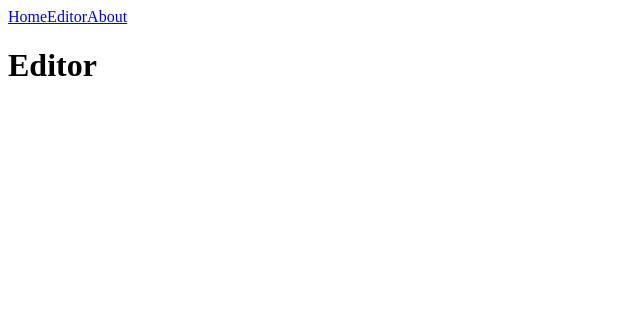
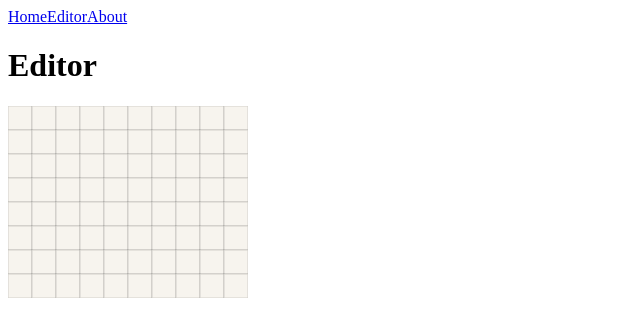
Before and after one commit to nathandallas/doodlechart, a Vue app: page /editor in a window 1280 px wide. Shown: the top 336 px of the page, without its empty margins (0-640 px from the left). Built offline with nearby package versions, Linux system fonts and the light colour scheme.

Commit message:
added chart and pointer events

```diff
--- /dev/null
+++ b/src/components/ChartCanvas.vue
@@ -0,0 +1,60 @@
+<script setup>
+import { ref } from 'vue'
+
+defineProps({
+  chart: { type: Object, required: true },
+})
+
+const CELL_SIZE = 24
+const isPainting = ref(false)
+const emit = defineEmits(['paint', 'stroke-start', 'stroke-end'])
+
+function getCellFromEvent(e) {
+  const rect = e.currentTarget.getBoundingClientRect()
+  const x = e.clientX - rect.left
+  const y = e.clientY - rect.top
+  const col = Math.floor(x / CELL_SIZE)
+  const row = Math.floor(y / CELL_SIZE)
+  return { row, col }
+}
+
+function handlePointerDown(e) {
+  isPainting.value = true
+  e.currentTarget.setPointerCapture(e.pointerId)
+  const cell = getCellFromEvent(e)
+  emit('paint', cell)
+}
+
+function handlePointerMove(e) {
+  if (!isPainting.value) return
+  const cell = getCellFromEvent(e)
+  emit('paint', cell)
+}
+
+function handlePointerUp() {
+  isPainting.value = false
+}
+</script>
+
+<template>
+  <svg
+    :width="chart.cols * CELL_SIZE"
+    :height="chart.rows * CELL_SIZE"
+    @pointerdown="handlePointerDown"
+    @pointermove="handlePointerMove"
+    @pointerup="handlePointerUp"
+  >
+    <template v-for="(row, r) in chart.cells" :key="r">
+      <rect
+        v-for="(colorIndex, c) in row"
+        :key="c"
+        :x="c * CELL_SIZE"
+        :y="r * CELL_SIZE"
+        :width="CELL_SIZE"
+        :height="CELL_SIZE"
+        :fill="chart.palette[colorIndex]"
+        stroke="rgba(0,0,0,0.15)"
+      />
+    </template>
+  </svg>
+</template>
--- a/src/engine/chart.js
+++ b/src/engine/chart.js
@@ -2,18 +2,18 @@ export function createChart(cols, rows) {
   return {
     cols,
     rows,
-    palette: ['#bc5953', '#c47fa0', '#7b75da', '#3984a3', '#7a9e5e'],
+    palette: ['#F7F4EE', '#bc5953', '#c47fa0', '#7b75da', '#3984a3', '#7a9e5e'],
     cells: Array.from({ length: rows }, () => Array.from({ length: cols }, () => 0)),
   }
 }
 
 export function setCell(chart, row, col, colorIndex) {
-    if (row < 0 || row >= chart.rows || col < 0 || col >= chart.cols) {
-        return false;
-    }
-    if (chart.cells[row][col] === colorIndex) {
-        return false;
-    }
-    chart.cells[row][col] = colorIndex;
-    return true;
+  if (row < 0 || row >= chart.rows || col < 0 || col >= chart.cols) {
+    return false
+  }
+  if (chart.cells[row][col] === colorIndex) {
+    return false
+  }
+  chart.cells[row][col] = colorIndex
+  return true
 }
--- a/src/views/EditorView.vue
+++ b/src/views/EditorView.vue
@@ -1,6 +1,17 @@
-<!-- EditorView.vue -->
-<script setup></script>
+<script setup>
+import { reactive } from 'vue'
+import { createChart, setCell } from '../engine/chart.js'
+import ChartCanvas from '../components/ChartCanvas.vue'
+
+const chart = reactive(createChart(10, 8))
+
+
+function onPaint({ row, col }) {
+    setCell(chart, row, col, 1)
+}
+</script>
 
 <template>
   <h1>Editor</h1>
+  <ChartCanvas :chart="chart" @paint="onPaint"/>
 </template>
```
